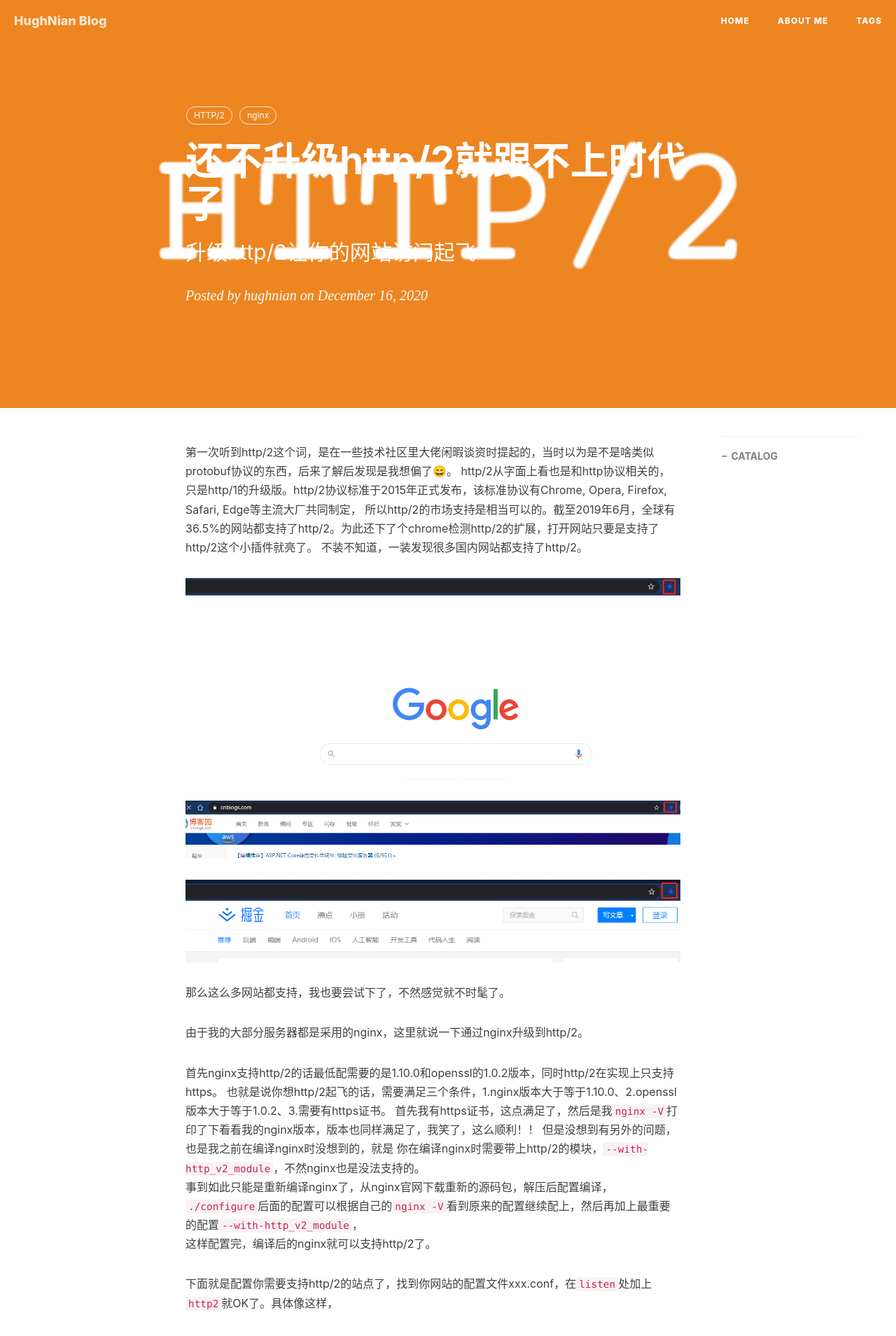
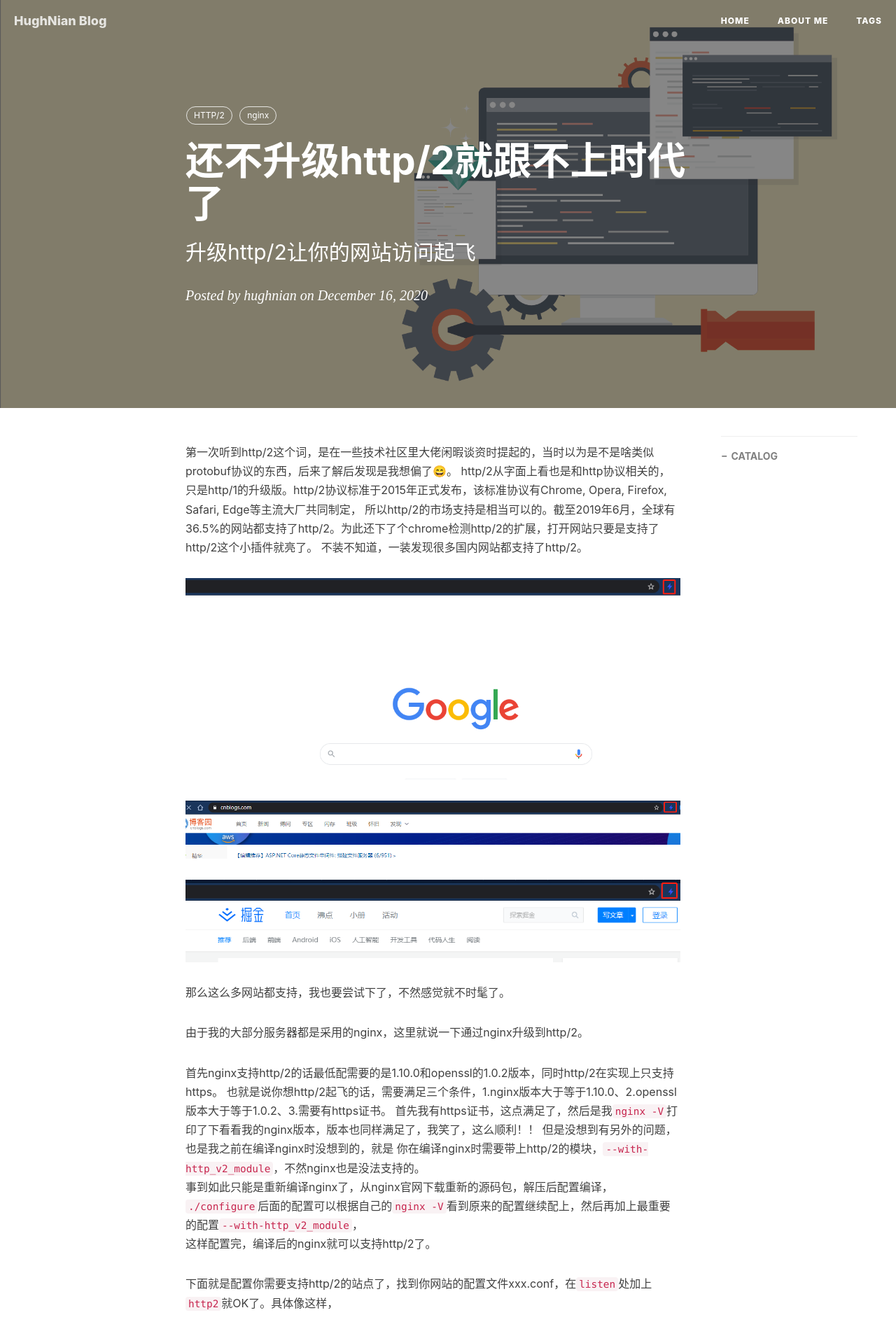
Before and after one commit to HughNian/HughNian.github.io, a Jekyll site: the page built from _posts/2020-12-16-还不升级HTTP2就跟不上时代了.md, in a window 1280 px wide. Shown: the top 1909 px of the page at 70% size. Built offline with Jekyll 4.4.1, drawn with Linux system fonts in a browser that asks for light colours; nearby versions of some CDN libraries; comment, search, counter and statistics services are not loaded.

Commit message:
:trollface:

```diff
--- a/_posts/2020-12-16-还不升级HTTP2就跟不上时代了.md
+++ b/_posts/2020-12-16-还不升级HTTP2就跟不上时代了.md
@@ -4,7 +4,7 @@ title:      还不升级http/2就跟不上时代了
 subtitle:   升级http/2让你的网站访问起飞
 date:       2020-12-16
 author:     hughnian
-header-img: img/2020-12-16-http2/http2.png
+header-img: img/post-bg-debug.png
 catalog: true
 tags:
     - HTTP/2
```
